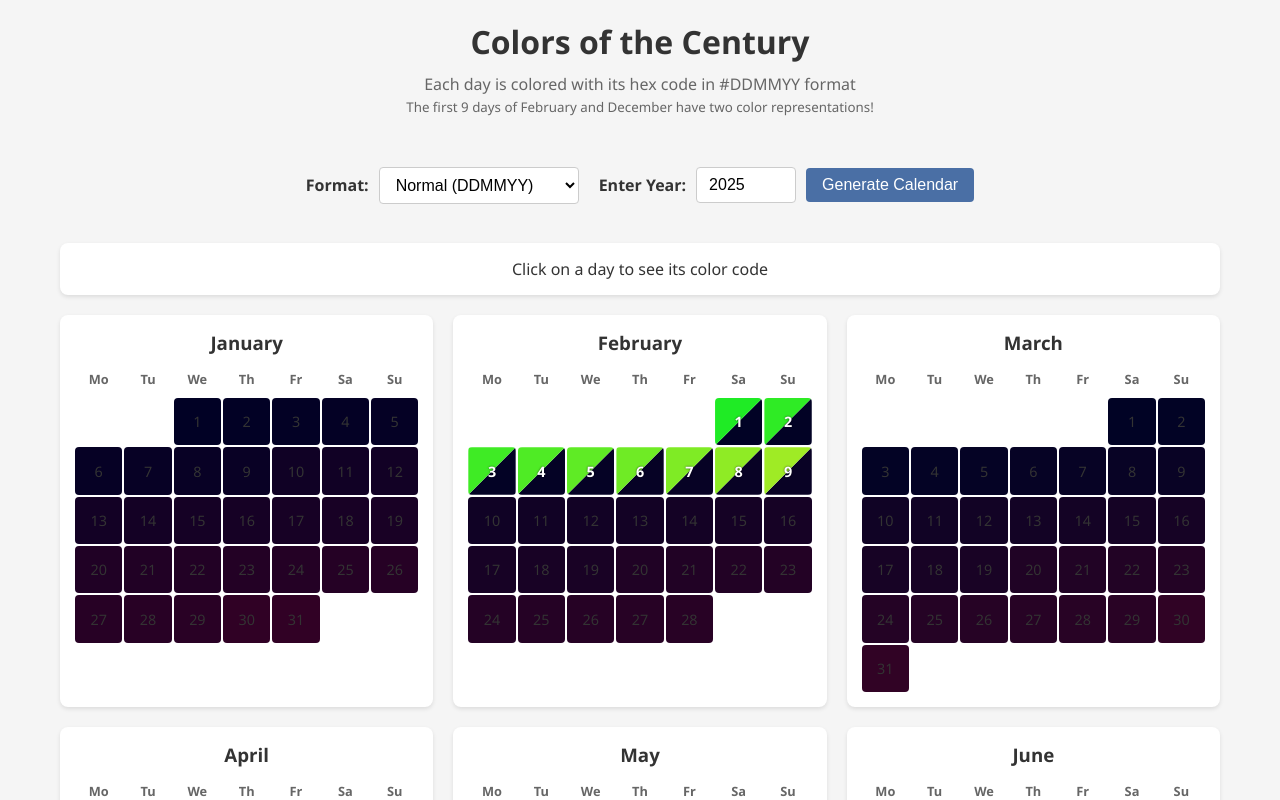
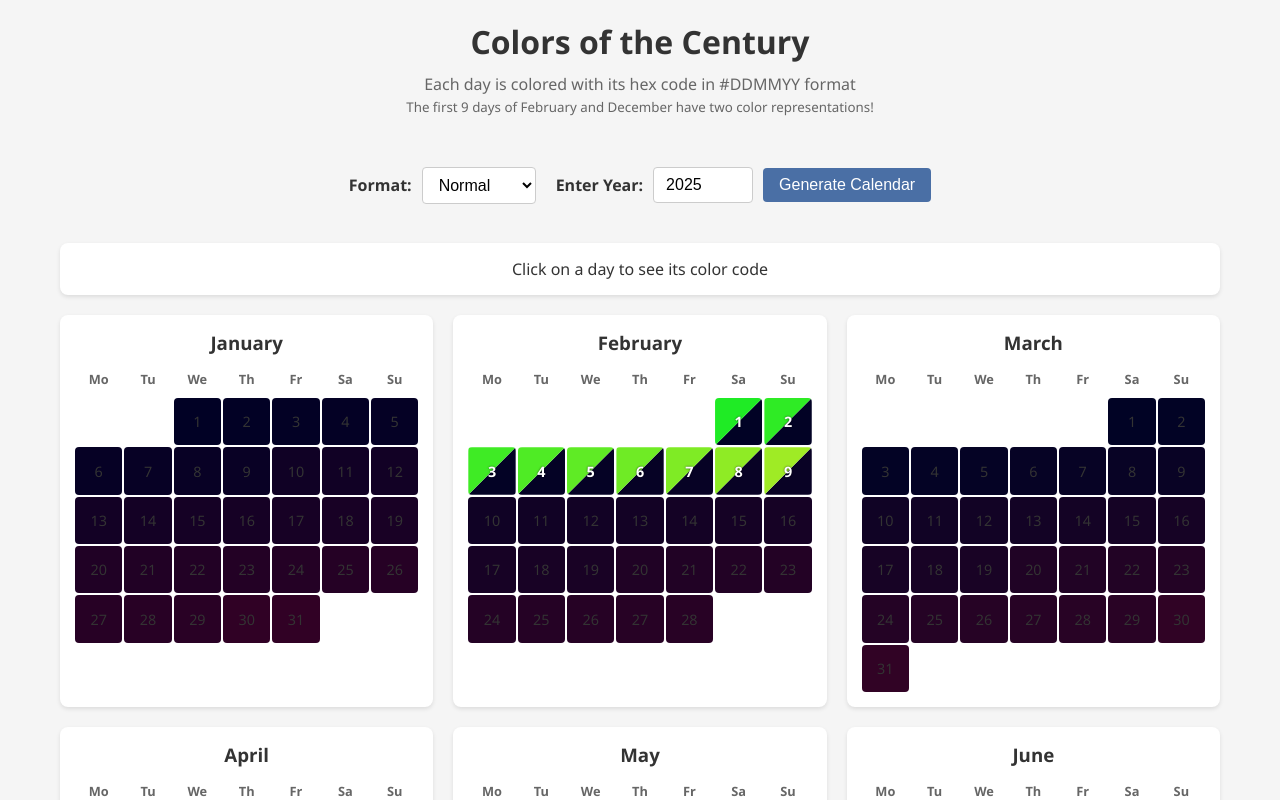
Before and after one commit to davidyarbrough/colors-of-the-century, a React (Create React App) app: page / in a window 1280 px wide. Shown: the top 800 px of the page. Built offline with nearby package versions, Linux system fonts and the light colour scheme; the HTML template or start-up script is replaced by a standard one.

Commit message:
cleaning up format inputs

```diff
--- a/src/components/FormatSelector.js
+++ b/src/components/FormatSelector.js
@@ -16,8 +16,8 @@ const FormatSelector = ({ format, onFormatChange }) => {
         onChange={(e) => onFormatChange(e.target.value)}
         aria-label="Select date format"
       >
-        <option value="normal">Normal (DDMMYY)</option>
-        <option value="american">American (MMDDYY)</option>
+        <option value="normal">Normal</option>
+        <option value="american">American</option>
       </select>
     </div>
   );
```
